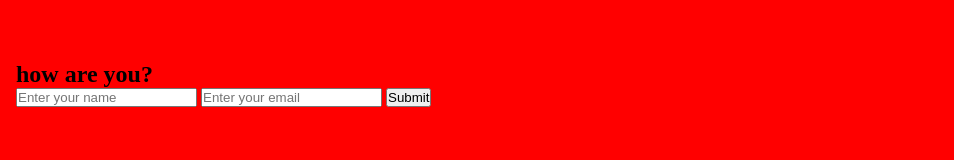
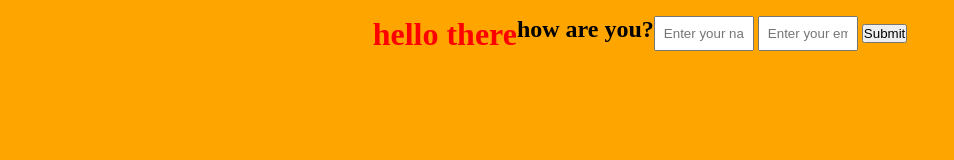
Before and after one commit to suraj-thadarai/education-hub, a plain HTML site: page index.html in a window 1280 px wide. Shown: the whole page, without its empty margins (0-954 px from the left). Drawn offline with Linux system fonts and the light colour scheme.

Commit message:
i added some style

```diff
--- a/styles.css
+++ b/styles.css
@@ -8,9 +8,23 @@
 h1 {
     color :red
 ;    text-align : centre;
-    margin-bottom : 8px;
+    margin-bottom : 10px;
 }
 body {
-     background : red;
+     background : orange;
+     min-height: 100vh;
+     display : flex;
+     justify-content: center;
+     align-items: centre;
      padding : 16px;
 }
+container {
+    background-color: brown;
+    padding : 200px;
+    width : 200 px;
+}
+input {
+    width :100px;
+    padding :8px;
+    margin-bottom: 10px;
+}
```
